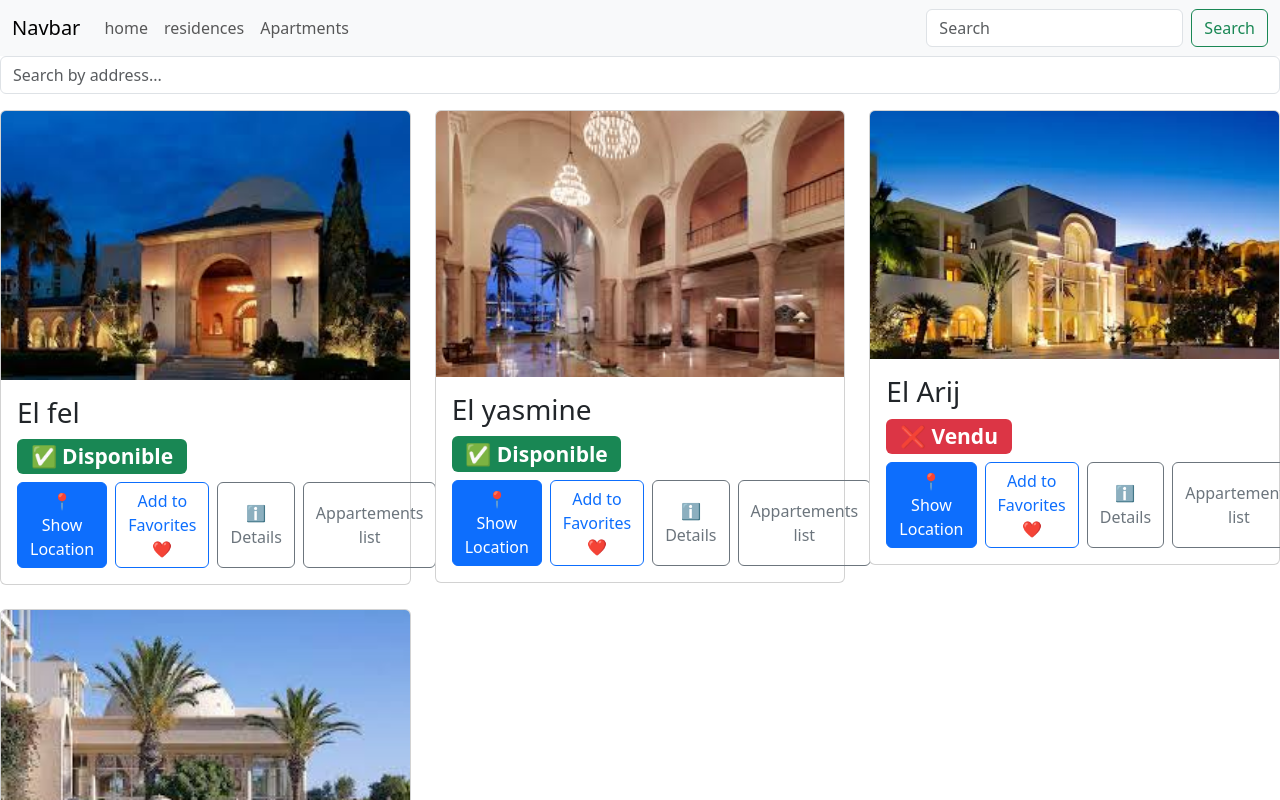
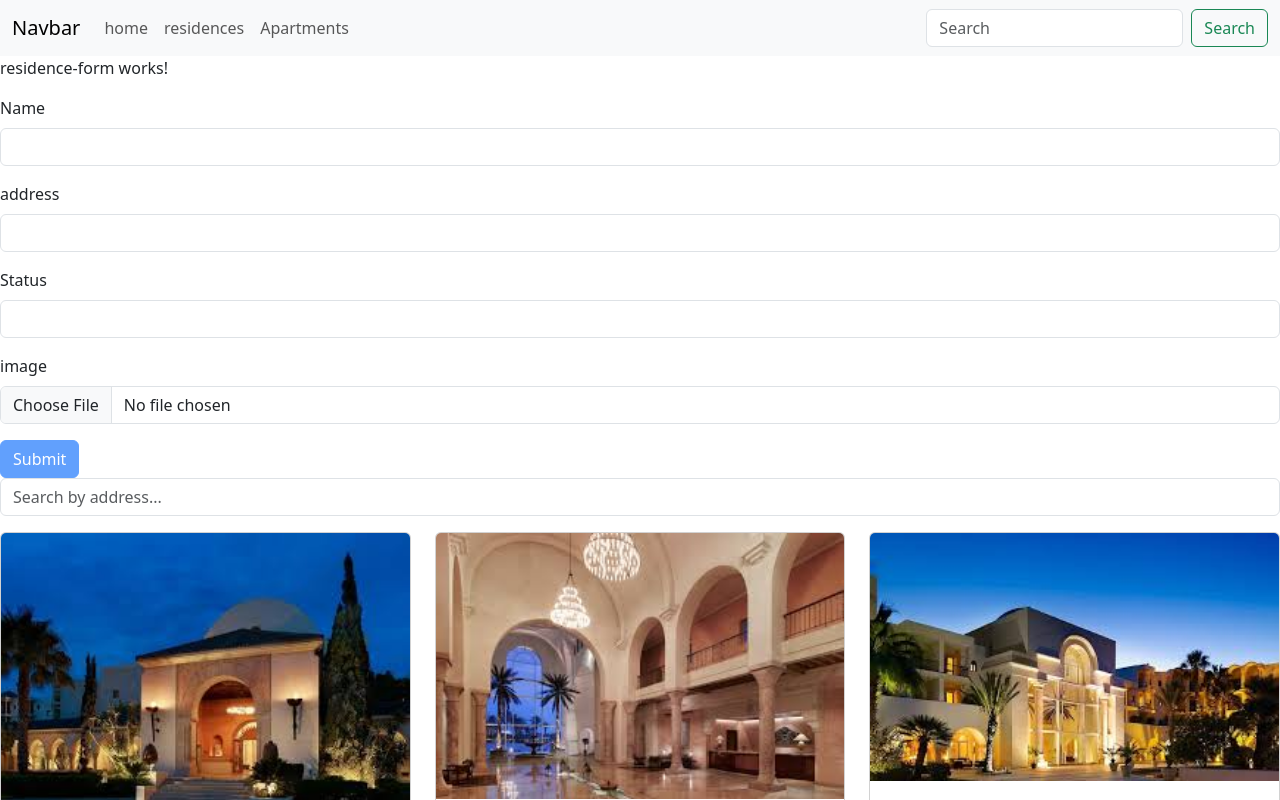
Before and after one commit to Harounjlassi/HarounJlassi_workshop_Angular_4Arctic2, an Angular app: page /home in a window 1280 px wide. Shown: the top 800 px of the page. Built offline with nearby package versions, Linux system fonts and the light colour scheme.

Commit message:
FIX: form add

```diff
--- a/src/app/Residencess/add-residence/add-residence.component.html
+++ b/src/app/Residencess/add-residence/add-residence.component.html
@@ -1,5 +1,5 @@
 <p>residence-form works!</p>
-<form [formGroup]="residenceForm" (ubmit)="onSubmit()">
+<form [formGroup]="residenceForm" (ngSubmit)="onSubmit()">
   <div class="mb-3">
     <label for="exampleInputname1" class="form-label">Name</label>
     <input
--- a/src/app/Residencess/residences/residences.component.html
+++ b/src/app/Residencess/residences/residences.component.html
@@ -14,7 +14,7 @@
           <span *ngIf="residence.status === 'En Construction'" class="badge bg-warning">🚧 En Construction</span>
         </h3>
 
-        <div class="d-grid gap-2">
+        <div class="d-grid gap-1">
           <div class="d-flex gap-2 justify-content-start">
             <button class="btn btn-primary" (click)="showAddress(residence.address)">
               📍 Show Location
--- a/src/app/header/header.component.html
+++ b/src/app/header/header.component.html
@@ -40,5 +40,5 @@
     </div>
 
   </nav>
-  <!-- <app-add-residence></app-add-residence> -->
+  <app-add-residence></app-add-residence>
   <router-outlet></router-outlet>
```
